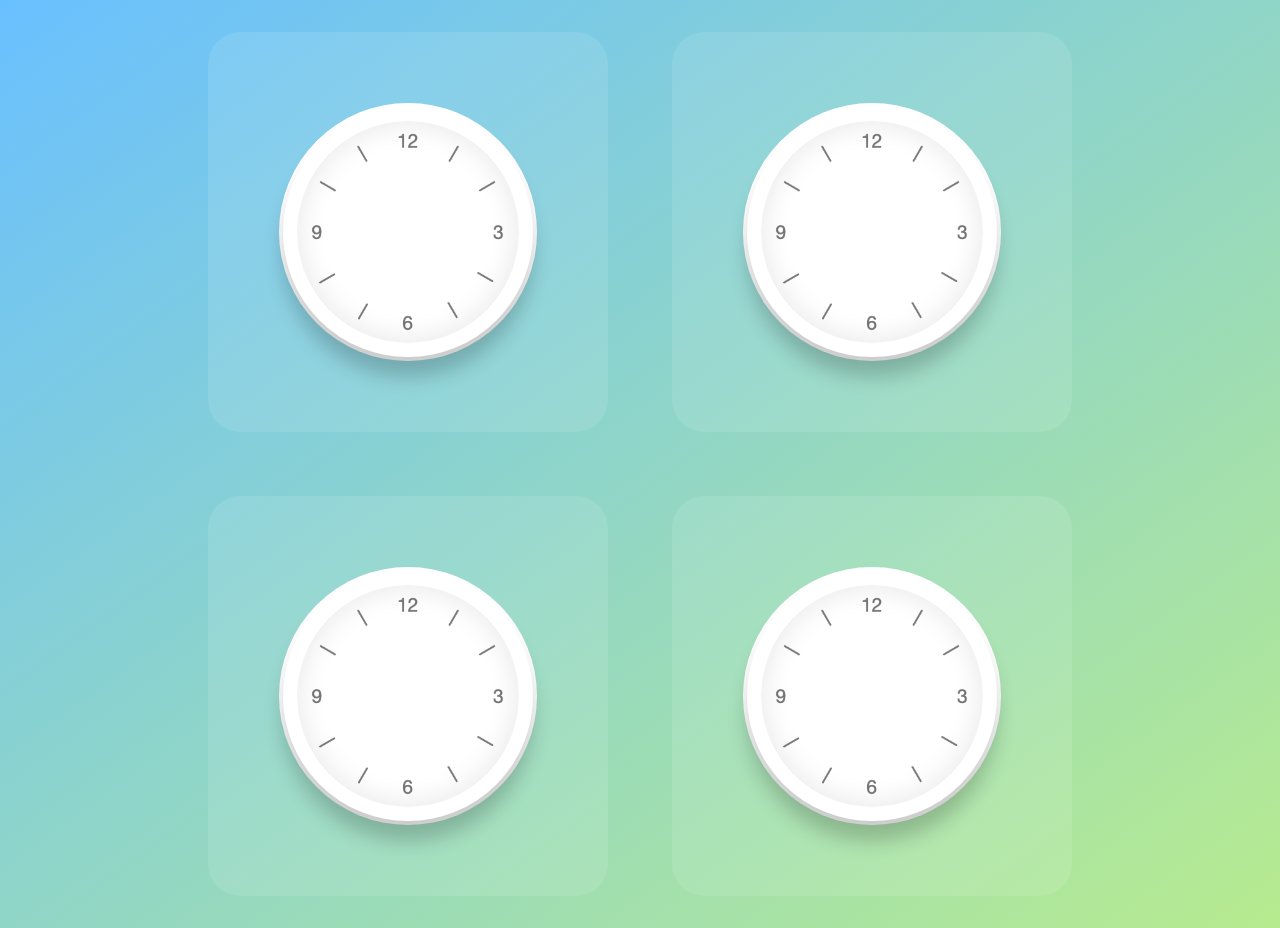
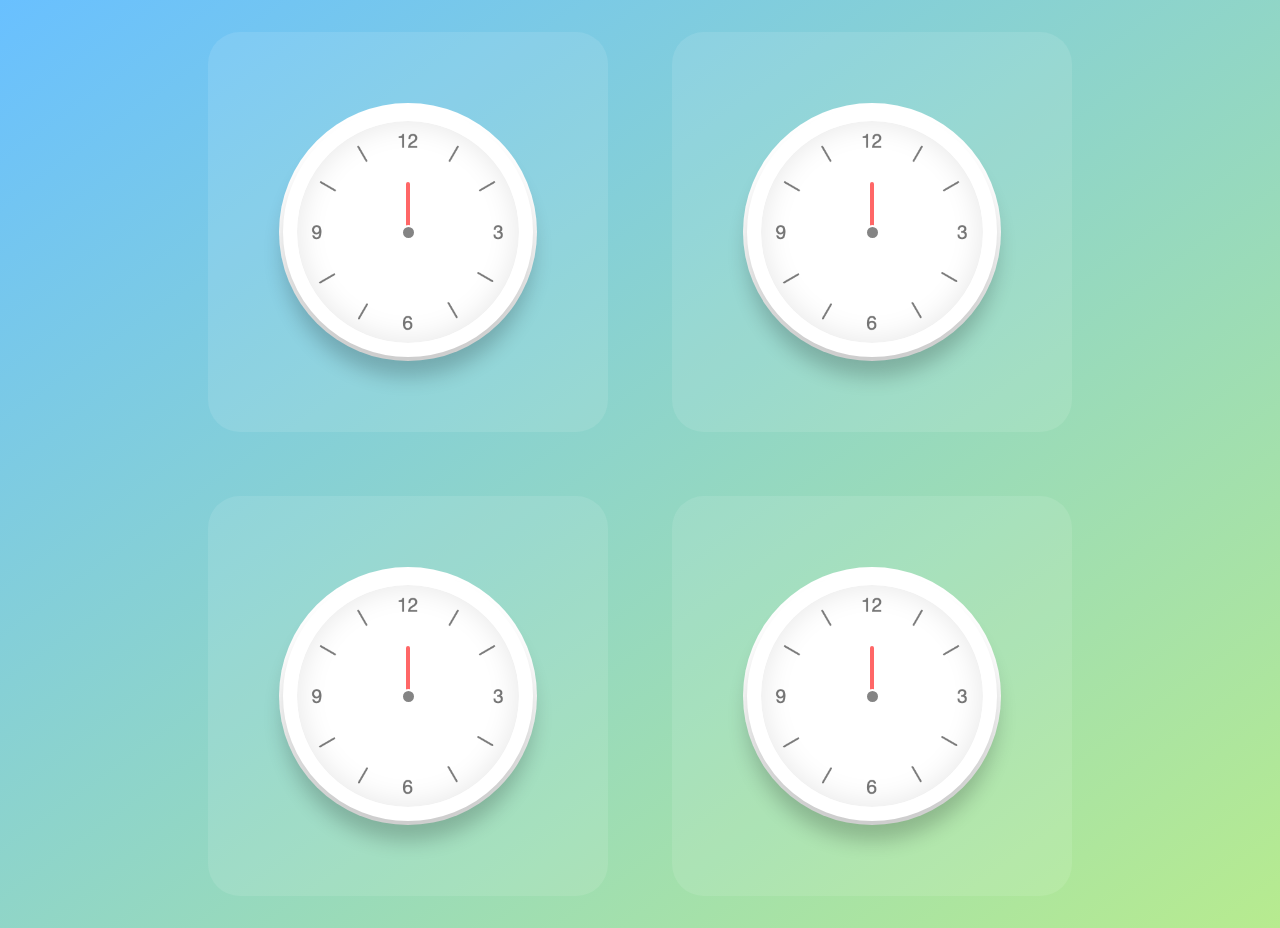
Before and after one commit to EmilyGong111/world-clocks, a React (Vite) app: page / in a window 1280 px wide. Built offline with nearby package versions, Linux system fonts and the light colour scheme.

Commit message:
feat: add hour pointer component

```diff
--- /dev/null
+++ b/src/pointer/BasicPointer.jsx
@@ -0,0 +1,32 @@
+import styled from 'styled-components';
+
+const BasicPointer = styled.div`
+    display: flex;
+    justify-content: center;
+    position: absolute;
+    width: ${(props)=>props.size}px;
+    height: ${(props)=>props.size}px;
+    transform: ${(props)=> `rotateZ(${props.rotate}deg)`};
+    z-index: ${(props)=> props.z_index};
+    ::before{
+        content: "";
+        /* position: absolute; */
+        width: ${(props)=> props.width}px;
+        height: ${(props)=>`calc(${props.size /2}px + ${props.tail}px)`};
+        background: ${(props)=> props.is_white ? props.bg_white : props.bg_black};
+        border-radius: ${(props)=>props.bg_radius}
+    }
+`
+BasicPointer.defaultProps = {
+    rotate: 0,
+    size: 100,
+    tail:0,
+    is_white:true,
+    bg_white:"#ff6767",
+    bg_black: "#69c0ff",
+    bg_radius: "6px 6px 3px 3px",
+    z_index: 0,
+    width: 4
+}
+
+export default BasicPointer;
--- /dev/null
+++ b/src/pointer/ClockCenter.jsx
@@ -0,0 +1,23 @@
+import styled from 'styled-components';
+
+const ClockCenterStyle = styled.div`
+width: ${(props)=>props.size};
+height: ${(props)=>props.size};
+background: ${(props)=>props.bg};
+border: ${(props)=>props.border};
+border-radius:50%;
+z-index: 999;
+`
+ClockCenterStyle.defaultProps = {
+    size: "15px",
+    bg:"#848484",
+    border: "2px solid #fff"
+}
+const ClockCenter =(props)=>{
+return (
+    <ClockCenterStyle />
+)
+}
+
+
+export default ClockCenter;
--- a/src/pointer/ClockPointer.jsx
+++ b/src/pointer/ClockPointer.jsx
@@ -1,5 +1,6 @@
-import styled from 'styled-components';
-
+import styled from "styled-components";
+import ClockCenter from "./ClockCenter";
+import BasicPointer from "./BasicPointer";
 
 const ClockPointerStyle = styled.div`
     position: relative;
@@ -29,7 +30,13 @@ ClockPointerStyle.defaultProps = {
 
 
 const ClockPointer = (props) =>{
- return <ClockPointerStyle></ClockPointerStyle>
+ return (
+    <ClockPointerStyle>
+        <BasicPointer />
+        <ClockCenter />
+    </ClockPointerStyle>
+ )
+
 };
 
 export default ClockPointer;
```
Also changed, not shown: src/pointer/HourPointer.jsx (added), src/pointer/MinutePointer.jsx (added), src/pointer/SecondPointer.jsx (added), 1 other file (tests, documents, lock files or other folders).
